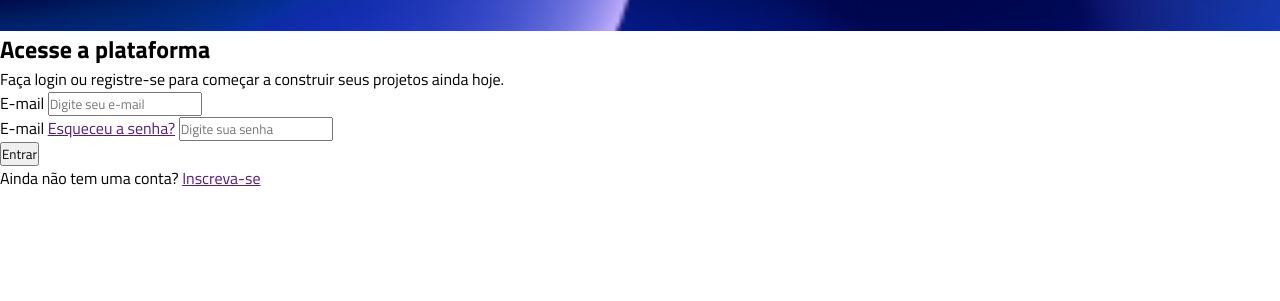
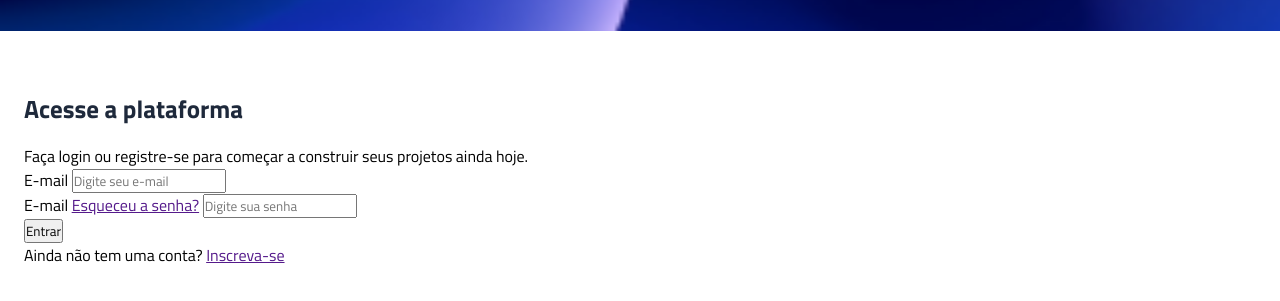
Before and after one commit to Lsmr1/projeto-vertigo, a plain HTML site: page index.html in a window 1280 px wide. Shown: the part 105-406 px from the top of the page. Drawn offline with Linux system fonts and the light colour scheme.

Commit message:
ajustes da section descricao

```diff
--- a/index.html
+++ b/index.html
@@ -17,7 +17,7 @@
         <img src="./img/logo.svg" alt="logo">
     </header>
     <main>
-        <section class="Descricao">
+        <section class="descricao">
             <h1>Acesse a plataforma</h1>
             <p>Faça login ou registre-se para começar a construir seus projetos ainda hoje.</p>
         </section>
--- a/style.css
+++ b/style.css
@@ -3,6 +3,13 @@
     padding: 0;
     box-sizing: border-box;
     font-family: 'Titillium Web', sans-serif;
+}
+:root{
+    --gray-800:#1E293B;
+    --gray-600:#475569;
+
+
+
 }
 
 header {
@@ -13,4 +20,16 @@ header {
     display: flex;
     justify-content: center;
     align-items: center;
+
+    margin-bottom: 3.7rem;
 }
+
+main{
+    padding-inline:1.5rem;
+}
+
+.descricao h1 {
+    color: var(--gray-800);
+    margin-bottom: 1rem;
+    font-size: 1.5625rem;
+}
```
